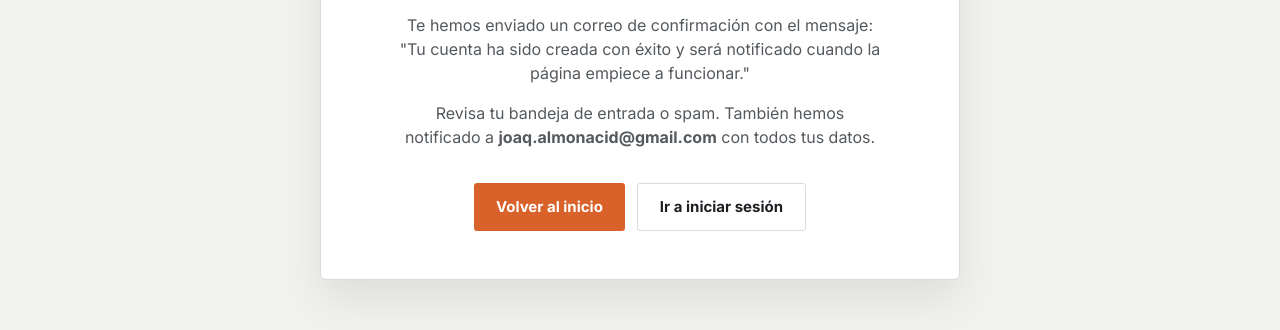
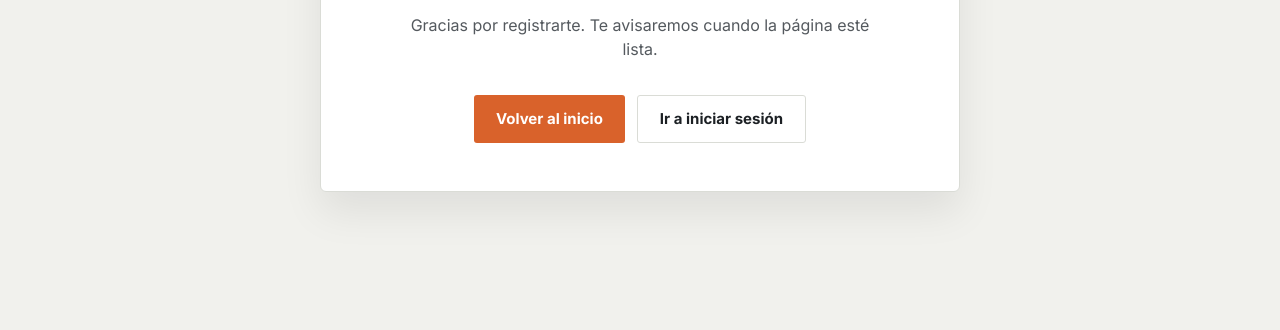
Before and after one commit to joaqalmonacid-star/Ferreteria-A-M, a plain HTML site: page registro-exitoso.html in a window 1280 px wide. Shown: the part 338-668 px from the top of the page. Drawn offline with Linux system fonts and the light colour scheme.

Commit message:
Elimina avisos de correo de confirmacion sin integracion

```diff
--- a/registro-exitoso.html
+++ b/registro-exitoso.html
@@ -115,8 +115,7 @@
       <div class="card-body">
         <div class="icon"><i class="fa-solid fa-check"></i></div>
         <h1>¡Registro enviado con éxito!</h1>
-        <p>Te hemos enviado un correo de confirmación con el mensaje: "Tu cuenta ha sido creada con éxito y será notificado cuando la página empiece a funcionar."</p>
-        <p>Revisa tu bandeja de entrada o spam. También hemos notificado a <strong>joaq.almonacid@gmail.com</strong> con todos tus datos.</p>
+        <p>Gracias por registrarte. Te avisaremos cuando la página esté lista.</p>
         <div class="actions">
           <a class="btn btn-primary" href="index.html">Volver al inicio</a>
           <a class="btn btn-ghost" href="login.html">Ir a iniciar sesión</a>
```
Also changed, not shown: registro.html (+0 -1 lines).
